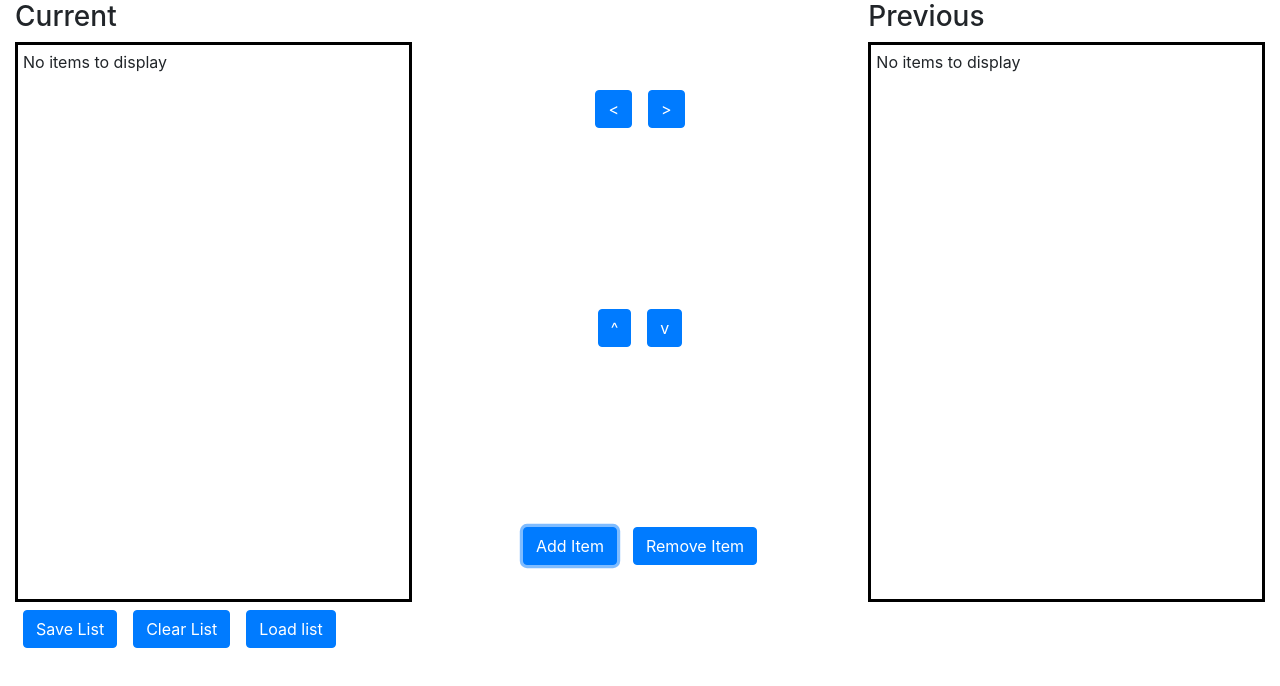
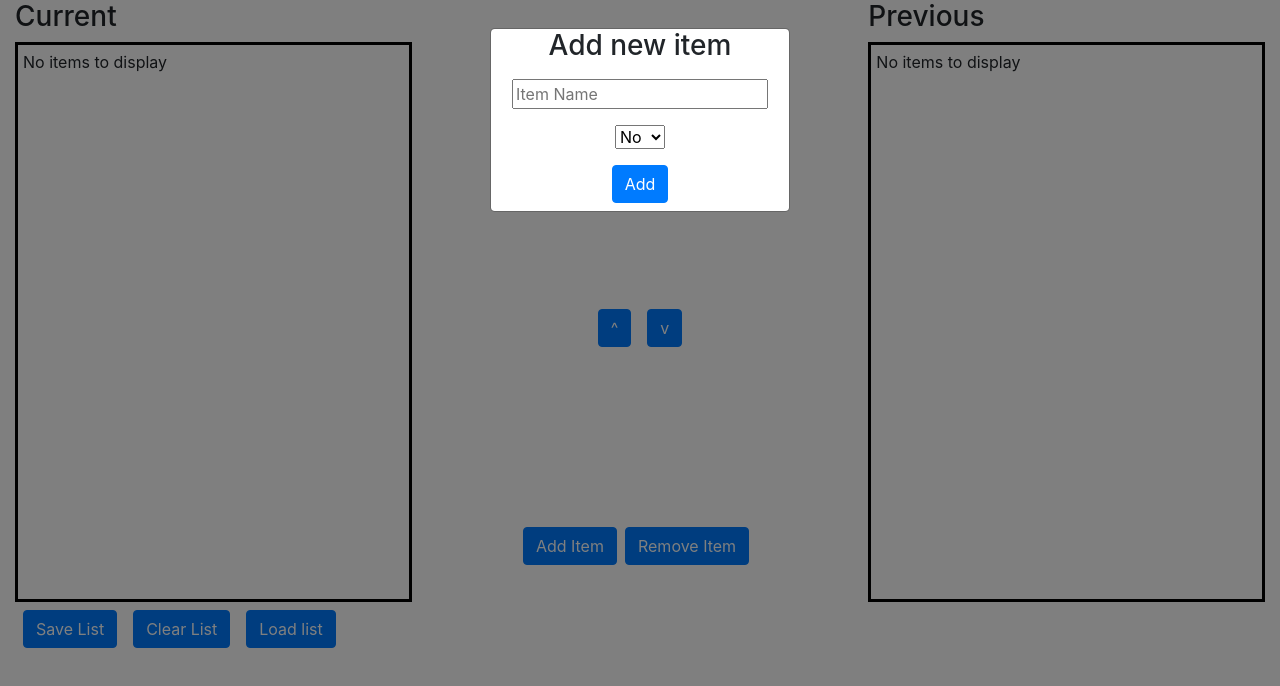
Before and after one commit to ttudorandrei/nomuda-shopping-list, a React (Create React App) app: page / in a window 1280 px wide. Both pictures are taken after a click on the button "Add Item". Shown: the top 686 px of the page. Built offline with nearby package versions, Linux system fonts and the light colour scheme.

Commit message:
add code to add new item

```diff
--- a/package.json
+++ b/package.json
@@ -8,6 +8,7 @@
     "@testing-library/user-event": "^13.5.0",
     "react": "^18.0.0",
     "react-dom": "^18.0.0",
+    "react-hook-form": "^7.29.0",
     "react-scripts": "5.0.0",
     "react-uuid": "^1.0.2",
     "web-vitals": "^2.1.4"
--- /dev/null
+++ b/src/components/Modal/index.js
@@ -0,0 +1,70 @@
+import React from "react";
+import { useForm } from "react-hook-form";
+
+const AddItemModal = ({ currentList, setCurrentList }) => {
+  const {
+    register,
+    handleSubmit,
+    formState: { errors },
+  } = useForm();
+
+  const submitNewItem = (formData) => {
+    let array = [...currentList];
+
+    const sortedList = array.sort((a, b) => b.itemIndex - a.itemIndex);
+
+    array.push({
+      ...formData,
+      belongsTo: "Current",
+      highPriority: JSON.parse(formData.highPriority),
+      itemIndex: sortedList[0].itemIndex + 1,
+    });
+
+    setCurrentList(array);
+  };
+
+  return (
+    <div
+      className="modal fade bd-example-modal-sm"
+      tabIndex="-1"
+      role="dialog"
+      aria-labelledby="mySmallModalLabel"
+      aria-hidden="true"
+    >
+      <div className="modal-dialog modal-sm">
+        <div className="modal-content text-center">
+          <h3>Add new item</h3>
+          <form
+            className=" d-flex flex-column justify-content-around align-items-center"
+            onSubmit={handleSubmit(submitNewItem)}
+          >
+            <input
+              className="m-2"
+              placeholder="Item Name"
+              {...register("name", { required: true })}
+            />
+            {errors.name && (
+              <div className="text-danger">This field is required</div>
+            )}
+
+            <select
+              {...register("highPriority", { required: true })}
+              className="m-2"
+            >
+              <option value={false}>No</option>
+              <option value={true}>Yes</option>
+            </select>
+            {errors.highPriority && (
+              <div className="text-danger">This field is required</div>
+            )}
+            <button className="btn btn-primary m-2" type="submit">
+              Add
+            </button>
+          </form>
+        </div>
+      </div>
+    </div>
+  );
+};
+
+export default AddItemModal;
--- a/src/pages/ShoppingListPage/index.js
+++ b/src/pages/ShoppingListPage/index.js
@@ -2,6 +2,7 @@ import { useEffect, useState } from "react";
 import uuid from "react-uuid";
 
 import Button from "../../components/Button";
+import AddItemModal from "../../components/Modal";
 import ShoppingList from "../../components/ShoppingList";
 import { deleteFromLocalstorage, removeFromArray } from "../../utils";
 
@@ -191,12 +192,14 @@ const ShoppingListPage = () => {
           </div>
 
           <div>
-            <Button
-              name={"Add Item"}
-              onClick={() => {
-                console.log("Add Item");
-              }}
-            />
+            <button
+              type="button"
+              className="btn btn-primary"
+              data-toggle="modal"
+              data-target=".bd-example-modal-sm"
+            >
+              Add Item
+            </button>
 
             <Button
               name={"Remove Item"}
@@ -220,6 +223,8 @@ const ShoppingListPage = () => {
           />
         </div>
       </div>
+
+      <AddItemModal currentList={currentList} setCurrentList={setCurrentList} />
     </div>
   );
 };
```
Also changed, not shown: src/index.js (+3 -4 lines), 1 other file (tests, documents, lock files or other folders).
